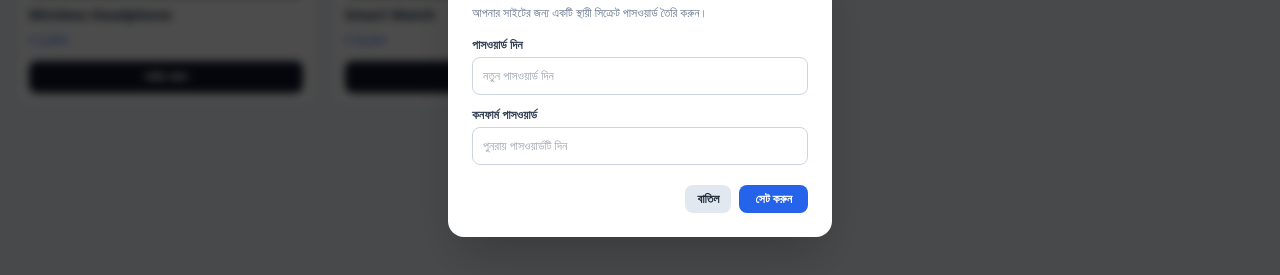
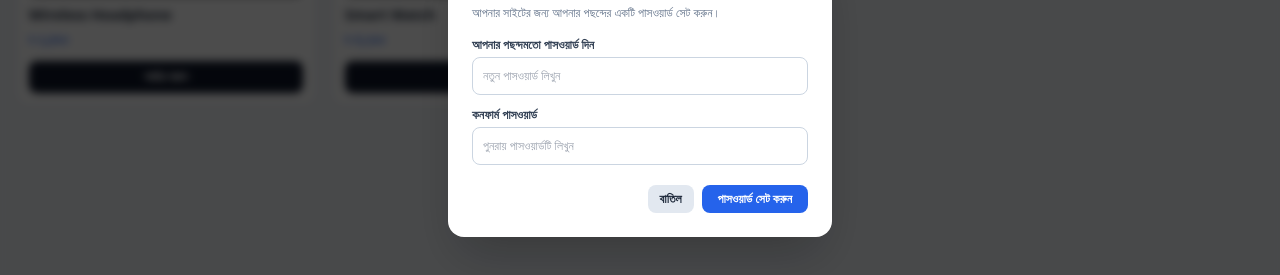
Before and after one commit to hamonayem10-sketch/product-hub, a plain HTML site: page index.html in a window 1280 px wide. Both pictures are taken after a click on the link "অ্যাডমিন ড্যাশবোর্ড". Shown: the part 309-584 px from the top of the page. Drawn offline with nearby package versions, Linux system fonts and the light colour scheme.

Commit message:
index.html

```diff
--- a/index.html
+++ b/index.html
@@ -140,21 +140,25 @@
     <div id="adminAuthModal" class="hidden fixed inset-0 bg-black/70 backdrop-blur-sm flex justify-center items-center z-50 p-4">
         <div class="bg-white rounded-2xl max-w-sm w-full p-6 shadow-2xl">
             <h3 id="authModalTitle" class="text-lg font-black text-navyPrimary mb-2">অ্যাডমিন লগইন</h3>
-            <p id="authModalDesc" class="text-xs text-slate-500 mb-4">ড্যাশবোর্ড এক্সেস করতে আপনার পাসওয়ার্ড দিন।</p>
+            <p id="authModalDesc" class="text-xs text-slate-500 mb-4">ড্যাশবোর্ড এক্সেস করতে পাসওয়ার্ড দিন।</p>
 
             <form id="adminAuthForm" onsubmit="handleAdminAuth(event)" class="space-y-3 text-xs">
-                <div id="newPassDiv" class="hidden">
-                    <label class="block font-bold mb-1 text-slate-700">নতুন পাসওয়ার্ড তৈরি করুন</label>
-                    <input type="password" id="setupNewPass" placeholder="নতুন পাসওয়ার্ড দিন" class="w-full p-2.5 border border-slate-300 rounded-lg">
+                <div id="setupPassFields" class="hidden space-y-3">
+                    <div>
+                        <label class="block font-bold mb-1 text-slate-700">আপনার পছন্দমতো পাসওয়ার্ড দিন</label>
+                        <input type="password" id="setupNewPass" placeholder="নতুন পাসওয়ার্ড লিখুন" class="w-full p-2.5 border border-slate-300 rounded-lg">
+                    </div>
+                    <div>
+                        <label class="block font-bold mb-1 text-slate-700">কনফার্ম পাসওয়ার্ড</label>
+                        <input type="password" id="setupConfirmPass" placeholder="পুনরায় পাসওয়ার্ডটি লিখুন" class="w-full p-2.5 border border-slate-300 rounded-lg">
+                    </div>
                 </div>
-                <div>
+
+                <div id="loginPassField">
                     <label id="passLabel" class="block font-bold mb-1 text-slate-700">পাসওয়ার্ড</label>
-                    <input type="password" id="adminPasswordInput" placeholder="আপনার পাসওয়ার্ড দিন" required class="w-full p-2.5 border border-slate-300 rounded-lg focus:ring-2 focus:ring-blue-500 focus:outline-none">
+                    <input type="password" id="adminPasswordInput" placeholder="আপনার পাসওয়ার্ড দিন" class="w-full p-2.5 border border-slate-300 rounded-lg focus:ring-2 focus:ring-blue-500 focus:outline-none">
                 </div>
-                <div id="confirmPassDiv" class="hidden">
-                    <label class="block font-bold mb-1 text-slate-700">কনফার্ম পাসওয়ার্ড</label>
-                    <input type="password" id="setupConfirmPass" placeholder="পুনরায় পাসওয়ার্ডটি দিন" class="w-full p-2.5 border border-slate-300 rounded-lg">
-                </div>
+
                 <div class="flex justify-end space-x-2 pt-2">
                     <button type="button" onclick="closeAdminAuth()" class="px-3 py-1.5 bg-slate-200 rounded-lg font-bold">বাতিল</button>
                     <button type="submit" id="authSubmitBtn" class="px-4 py-1.5 bg-blue-600 text-white rounded-lg font-bold hover:bg-blue-700">লগইন</button>
@@ -309,29 +313,25 @@
             let savedPass = localStorage.getItem('productHub_adminPass');
             let modalTitle = document.getElementById('authModalTitle');
             let modalDesc = document.getElementById('authModalDesc');
-            let newPassDiv = document.getElementById('newPassDiv');
-            let confirmPassDiv = document.getElementById('confirmPassDiv');
-            let passLabel = document.getElementById('passLabel');
+            let setupPassFields = document.getElementById('setupPassFields');
+            let loginPassField = document.getElementById('loginPassField');
             let submitBtn = document.getElementById('authSubmitBtn');
 
             if(!savedPass) {
-                // First time password setup
+                // First time password setup by the real admin
                 modalTitle.innerText = "অ্যাডমিন পাসওয়ার্ড সেটআপ";
-                modalDesc.innerText = "আপনার সাইটের জন্য একটি স্থায়ী সিক্রেট পাসওয়ার্ড তৈরি করুন।";
-                newPassDiv.classList.add('hidden');
-                confirmPassDiv.classList.remove('hidden');
-                passLabel.innerText = "পাসওয়ার্ড দিন";
-                submitBtn.innerText = "সেট করুন";
-                document.getElementById('adminPasswordInput').placeholder = "নতুন পাসওয়ার্ড দিন";
+                modalDesc.innerText = "আপনার সাইটের জন্য আপনার পছন্দের একটি পাসওয়ার্ড সেট করুন।";
+                setupPassFields.classList.remove('hidden');
+                loginPassField.classList.add('hidden');
+                submitBtn.innerText = "পাসওয়ার্ড সেট করুন";
             } else {
-                // Regular Login
+                // Login prompt for subsequent visits
                 modalTitle.innerText = "অ্যাডমিন লগইন";
                 modalDesc.innerText = "ড্যাশবোর্ড এক্সেস করতে আপনার পাসওয়ার্ড দিন।";
-                newPassDiv.classList.add('hidden');
-                confirmPassDiv.classList.add('hidden');
-                passLabel.innerText = "পাসওয়ার্ড";
+                setupPassFields.classList.add('hidden');
+                loginPassField.classList.remove('hidden');
                 submitBtn.innerText = "লগইন";
-                document.getElementById('adminPasswordInput').placeholder = "আপনার পাসওয়ার্ড দিন";
+                document.getElementById('adminPasswordInput').value = '';
             }
             document.getElementById('adminAuthModal').classList.remove('hidden');
         }
@@ -344,23 +344,29 @@
         function handleAdminAuth(event) {
             event.preventDefault();
             let savedPass = localStorage.getItem('productHub_adminPass');
-            let inputPass = document.getElementById('adminPasswordInput').value;
 
             if(!savedPass) {
+                let newPass = document.getElementById('setupNewPass').value;
                 let confirmPass = document.getElementById('setupConfirmPass').value;
-                if(inputPass !== confirmPass) {
+
+                if(!newPass || newPass.trim() === "") {
+                    alert('দয়া করে পাসওয়ার্ড দিন।');
+                    return;
+                }
+                if(newPass !== confirmPass) {
                     alert('পাসওয়ার্ড দুটি মিলছে না! আবার চেষ্টা করুন।');
                     return;
                 }
-                localStorage.setItem('productHub_adminPass', inputPass);
+                localStorage.setItem('productHub_adminPass', newPass);
                 localStorage.setItem('isAdminLoggedIn', 'true');
                 closeAdminAuth();
                 document.getElementById('adminSection').classList.remove('hidden');
                 document.getElementById('adminSection').scrollIntoView({ behavior: 'smooth' });
                 loadProducts();
                 loadOrders();
-                alert('অ্যাডমিন পাসওয়ার্ড সফলভাবে সেট ও লগইন সম্পন্ন হয়েছে!');
+                alert('পাসওয়ার্ড সফলভাবে সেট হয়েছে এবং লগইন সম্পন্ন হয়েছে!');
             } else {
+                let inputPass = document.getElementById('adminPasswordInput').value;
                 if(inputPass === savedPass) {
                     localStorage.setItem('isAdminLoggedIn', 'true');
                     closeAdminAuth();
```
